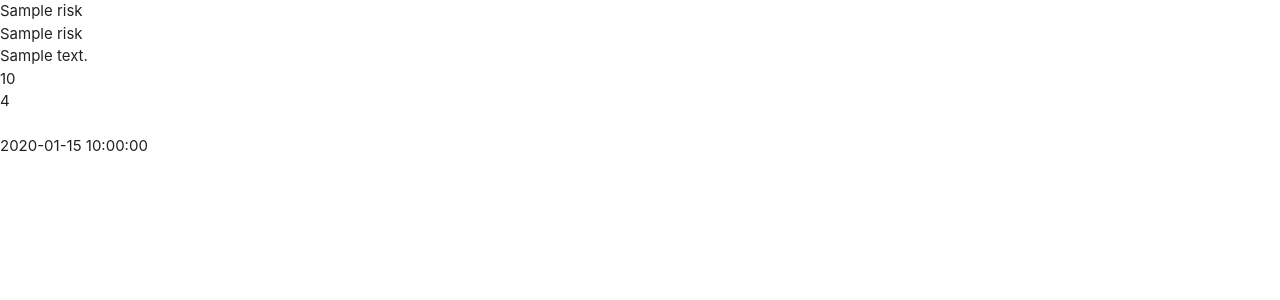
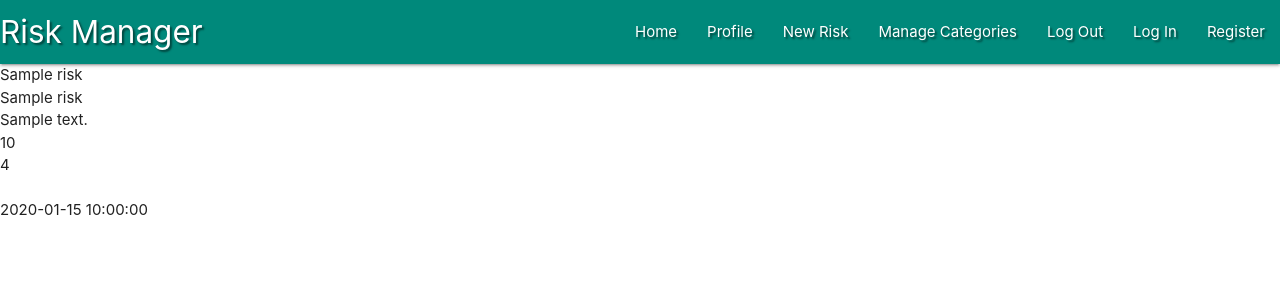
Before and after one commit to garyburke888/risk-manager, a Flask app: page / in a window 1280 px wide. Shown: the top 300 px of the page. Run offline with Flask 2, Linux system fonts and the light colour scheme; a database or web service that is not in the repository returns one stand-in record (values such as "Sample title"); some libraries are stand-ins or nearby versions.

Commit message:
Add materialize Navbar and Sidenav

```diff
--- a/static/css/style.css
+++ b/static/css/style.css
@@ -0,0 +1,3 @@
+.text-shadow {
+    text-shadow: 2px 2px 2px rgba(0, 0, 0, 0.5);
+}
--- a/static/js/script.js
+++ b/static/js/script.js
@@ -0,0 +1,3 @@
+  $(document).ready(function(){
+    $(".sidenav").sidenav();
+  });
--- a/templates/base.html
+++ b/templates/base.html
@@ -13,10 +13,39 @@
 </head>
 <body>
 
+    <header>
+        <nav class="nav-extended text-shadow teal darken-1">
+            <div class="nav-wrapper">
+            <a href="{{ url_for('get_risks') }}" class="brand-logo">Risk Manager</a>
+            <a href="#" data-target="mobile-demo" class="sidenav-trigger"><i class="fas fa-bars"></i></a>
+            <ul class="right hide-on-med-and-down">
+                <li><a href="{{ url_for('get_risks') }}">Home</a></li>
+                <li><a href="#">Profile</a></li>
+                <li><a href="#">New Risk</a></li>
+                <li><a href="#">Manage Categories</a></li>
+                <li><a href="#">Log Out</a></li>
+                <li><a href="#">Log In</a></li>
+                <li><a href="#">Register</a></li>
+            </ul>
+            </div>
+        </nav>
+
+            <ul class="sidenav" id="mobile-demo">
+            <li><h4 class="center-align light-blue-text text-darken-4">Risk Manager</h4></li>
+                <li><a href="{{ url_for('get_risks') }}">Home</a></li>
+                <li><a href="#">Profile</a></li>
+                <li><a href="#">New Risk</a></li>
+                <li><a href="#">Manage Categories</a></li>
+                <li><a href="#">Log Out</a></li>
+                <li><a href="#">Log In</a></li>
+                <li><a href="#">Register</a></li>
+            </ul>
+    </header>
+
     {% block content %}
     {% endblock %}
 
-    <script src="http://code.jquery.com/jquery-3.5.1.min.js"
+    <script src="https://code.jquery.com/jquery-3.5.1.min.js"
         integrity="sha256-9/aliU8dGd2tb6OSsuzixeV4y/faTqgFtohetphbbj0=" crossorigin="anonymous"></script>
     <script src="https://cdnjs.cloudflare.com/ajax/libs/materialize/1.0.0/js/materialize.min.js"></script>
     <script src="{{ url_for('static', filename='js/script.js') }}"></script>
```
